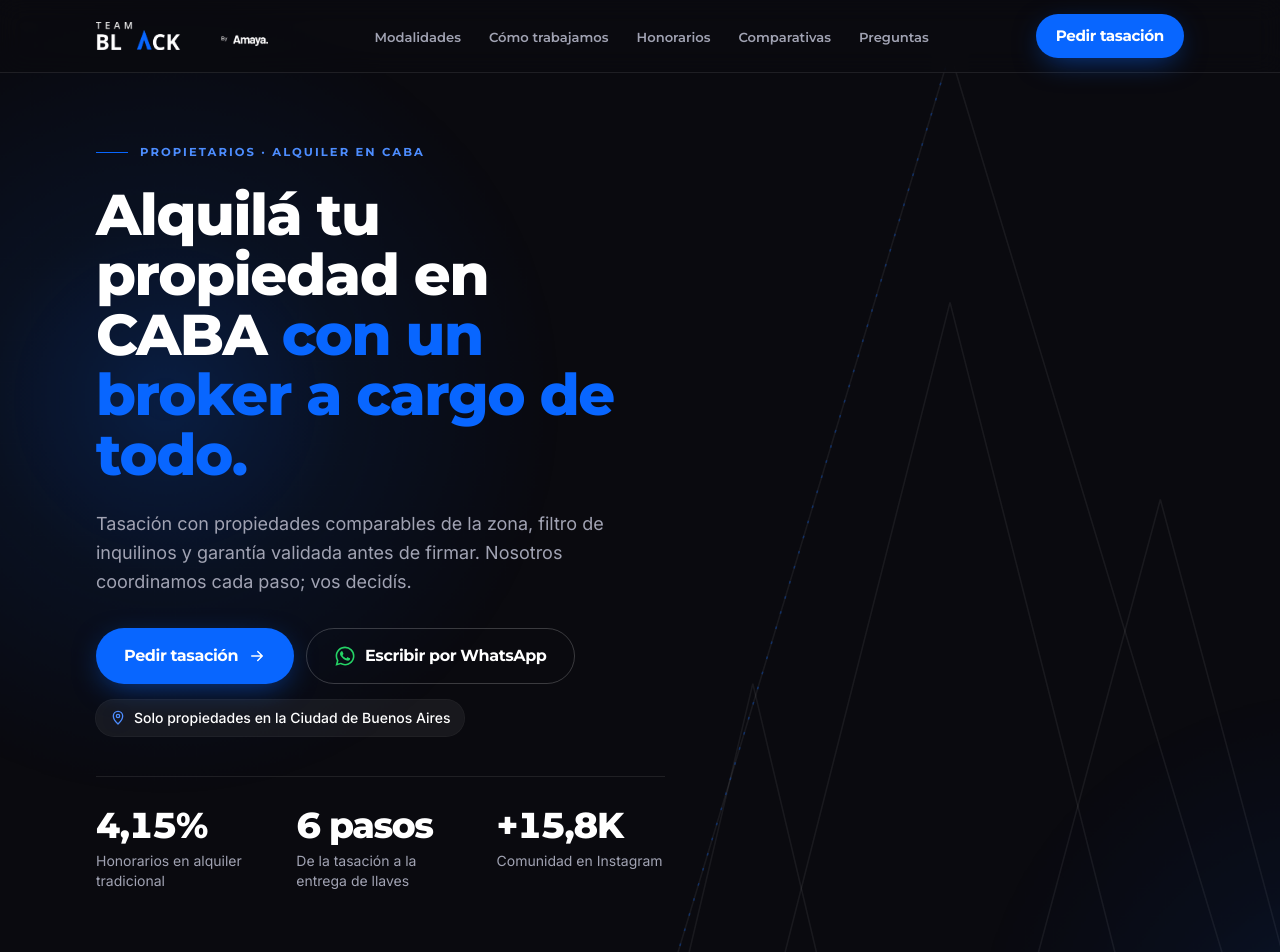
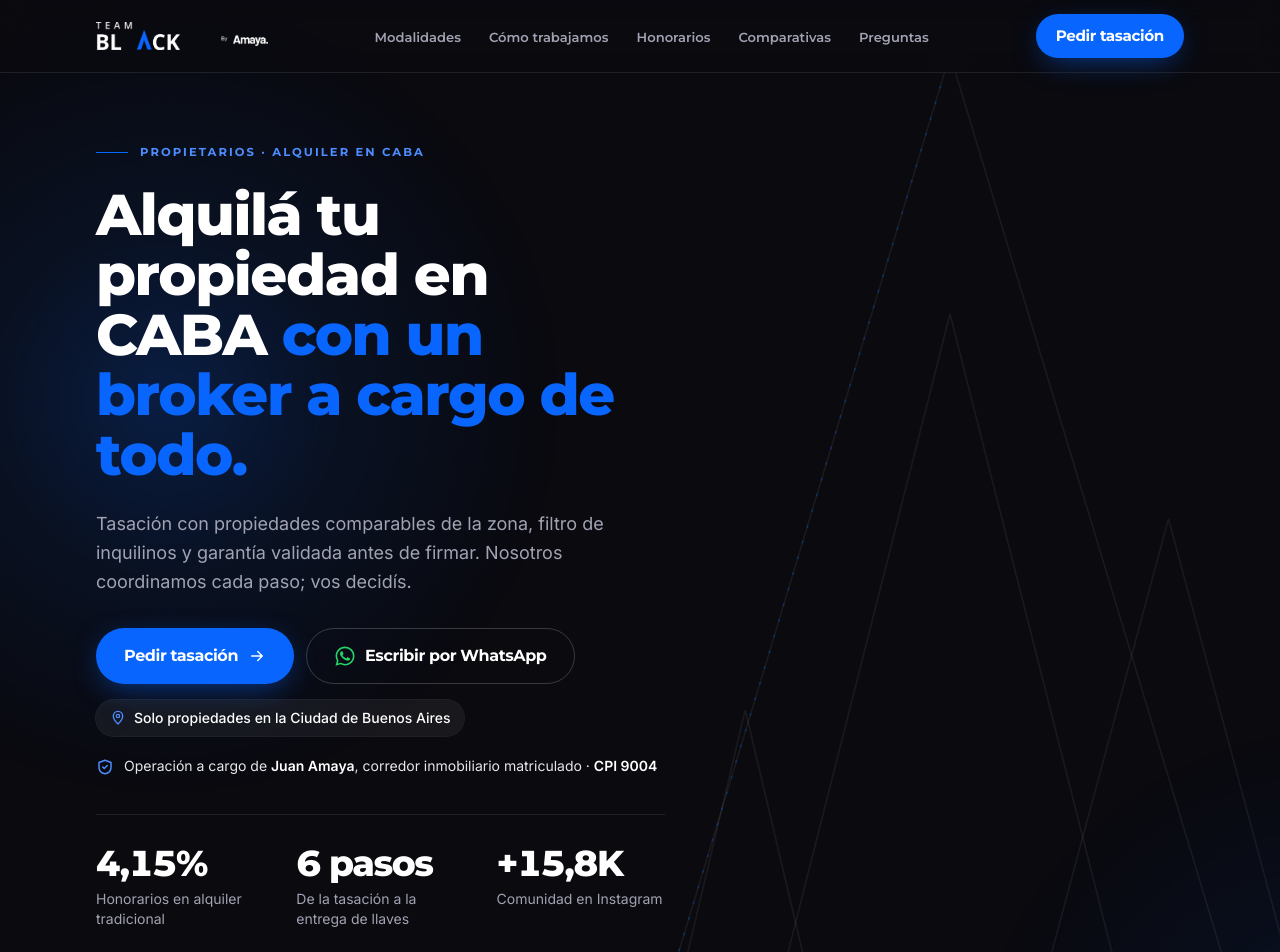
Before and after one commit to Javierpe-pro/landing-team-black, a Next.js app: page / in a window 1280 px wide. Shown: the top 952 px of the page. Built offline with nearby package versions, Linux system fonts and the light colour scheme; no server answers.

Commit message:
1
Modificación matricula

```diff
--- a/components/form/TasacionSection.tsx
+++ b/components/form/TasacionSection.tsx
@@ -3,8 +3,9 @@
 import { useEffect, useRef } from "react";
 import { formulario as c, hero } from "@/content/copy";
 import { trackOnce } from "@/lib/pixel";
-import { IconCheck, IconMapPin } from "@/components/ui/Icons";
+import { IconCheck, IconMapPin, IconShield } from "@/components/ui/Icons";
 import { PeakLines } from "@/components/ui/PeakLines";
+import { CorredorBadge } from "@/components/ui/CorredorBadge";
 import { LeadForm } from "./LeadForm";
 
 /** Sección del formulario (#tasacion). Dispara ViewContent una sola vez al entrar en pantalla. */
@@ -51,6 +52,7 @@ export function TasacionSection() {
             <IconMapPin width={16} height={16} className="text-brand-soft" />
             {c.zona}
           </p>
+          <CorredorBadge className="mt-6 max-w-md" />
           <ul className="mt-8 hidden space-y-3 lg:block">
             {hero.panelItems.slice(0, 4).map((i) => (
               <li key={i} className="flex items-start gap-3 text-mute">
@@ -63,6 +65,12 @@ export function TasacionSection() {
 
         <div data-reveal="scale" className="on-light relative rounded-3xl bg-white p-5 text-ink shadow-[0_30px_80px_-30px_rgb(8_102_255/0.45)] sm:p-9">
           <LeadForm />
+          <p className="mt-5 flex items-start gap-2 border-t border-slate-200 pt-4 text-xs leading-relaxed text-mute-dark">
+            <IconShield width={14} height={14} className="mt-0.5 shrink-0 text-brand-ink" />
+            <span>
+              Operación a cargo de Juan Amaya, corredor inmobiliario matriculado · <strong className="whitespace-nowrap">CPI 9004</strong>.
+            </span>
+          </p>
         </div>
       </div>
     </section>
--- a/components/layout/Footer.tsx
+++ b/components/layout/Footer.tsx
@@ -2,6 +2,7 @@ import Image from "next/image";
 import Link from "next/link";
 import { footer, marca } from "@/content/copy";
 import { INSTAGRAM } from "@/lib/site";
+import { CorredorBadge } from "@/components/ui/CorredorBadge";
 import { WhatsAppLink } from "@/components/tracking/WhatsAppLink";
 import { IconGlobe, IconInstagram, IconMail, IconWhatsApp } from "@/components/ui/Icons";
 import logo from "@/public/brand/logo-team-black-blanco.png";
@@ -19,6 +20,7 @@ export function Footer() {
             {marca.empresa} · {marca.ciudad}
           </p>
           <p className="mt-3 text-sm text-mute">{footer.zona}</p>
+          <CorredorBadge className="mt-5 max-w-xs" />
         </div>
 
         <div>
--- a/components/sections/CtaFinal.tsx
+++ b/components/sections/CtaFinal.tsx
@@ -2,6 +2,7 @@ import Image from "next/image";
 import { ctaFinal as c } from "@/content/copy";
 import { ButtonLink } from "@/components/ui/Button";
 import { IconArrowRight, IconWhatsApp } from "@/components/ui/Icons";
+import { CorredorBadge } from "@/components/ui/CorredorBadge";
 import { PeakLines } from "@/components/ui/PeakLines";
 import { WhatsAppLink } from "@/components/tracking/WhatsAppLink";
 import aMark from "@/public/brand/a-mark.png";
@@ -28,6 +29,7 @@ export function CtaFinal() {
               {c.whatsapp}
             </WhatsAppLink>
           </div>
+          <CorredorBadge className="relative mt-8" />
         </div>
       </div>
     </section>
--- a/components/sections/Hero.tsx
+++ b/components/sections/Hero.tsx
@@ -4,6 +4,7 @@ import { ButtonLink } from "@/components/ui/Button";
 import { IconArrowRight, IconCheck, IconMapPin, IconWhatsApp } from "@/components/ui/Icons";
 import { PeakLines } from "@/components/ui/PeakLines";
 import { WhatsAppLink } from "@/components/tracking/WhatsAppLink";
+import { CorredorBadge } from "@/components/ui/CorredorBadge";
 import { CountUp } from "@/components/motion/CountUp";
 import aMark from "@/public/brand/a-mark.png";
 
@@ -64,7 +65,9 @@ export function Hero() {
             {hero.zona}
           </p>
 
-          <dl className="mt-10 grid grid-cols-3 gap-4 border-t border-line pt-7 sm:gap-8">
+          <CorredorBadge className="mt-5 animate-fade-up" />
+
+          <dl className="mt-8 grid grid-cols-3 gap-4 border-t border-line pt-7 sm:gap-8">
             {hero.datos.map((dato, i) => (
               <div key={dato.valor} className="animate-fade-up" style={d(380 + i * 90)}>
                 <dt className="sr-only">{dato.label}</dt>
--- /dev/null
+++ b/components/ui/CorredorBadge.tsx
@@ -0,0 +1,18 @@
+import { marca } from "@/content/copy";
+import { IconShield } from "@/components/ui/Icons";
+
+/** Sello de respaldo legal: corredor inmobiliario matriculado responsable de la operación. */
+export function CorredorBadge({ className = "" }: { className?: string }) {
+  const c = marca.corredor;
+  return (
+    <p
+      className={`inline-flex items-start gap-2.5 text-sm leading-snug text-white/90 ${className}`}
+    >
+      <IconShield width={18} height={18} className="mt-0.5 shrink-0 text-brand-soft" />
+      <span>
+        Operación a cargo de <strong className="font-semibold text-white">{c.nombre}</strong>, {c.rol.toLowerCase()} ·{" "}
+        <strong className="whitespace-nowrap font-semibold text-white">{c.cpi}</strong>
+      </span>
+    </p>
+  );
+}
--- a/content/copy.ts
+++ b/content/copy.ts
@@ -24,6 +24,11 @@ export const marca = {
     teamblack: "@teamblack.amaya",
     javier: "@javierealestate.ar",
     amaya: "@amaya.realestate",
+  },
+  corredor: {
+    nombre: "Juan Amaya",
+    rol: "Corredor inmobiliario matriculado",
+    cpi: "CPI 9004",
   },
   comunidad: "+15,8K",
   comunidadDetalle: "comunidad en Instagram (@amaya.realestate)",
@@ -582,7 +587,7 @@ export const footer = {
   contactoTitulo: "Contacto",
   redesTitulo: "Instagram",
   legal: [
-    "Corredor responsable: Juan Amaya · CPI 9004.",
+    "Corredor responsable: Juan Amaya, corredor inmobiliario matriculado · CPI 9004.",
     "Alquiler de vivienda en CABA: la comisión máxima que se puede requerir al propietario es del 4,15% del valor total del contrato (Ley 5859).",
   ],
   privacidad: "Política de privacidad",
```
